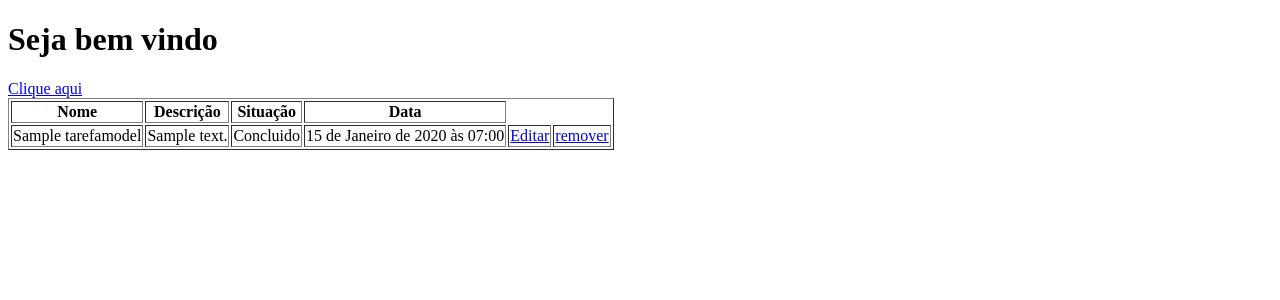
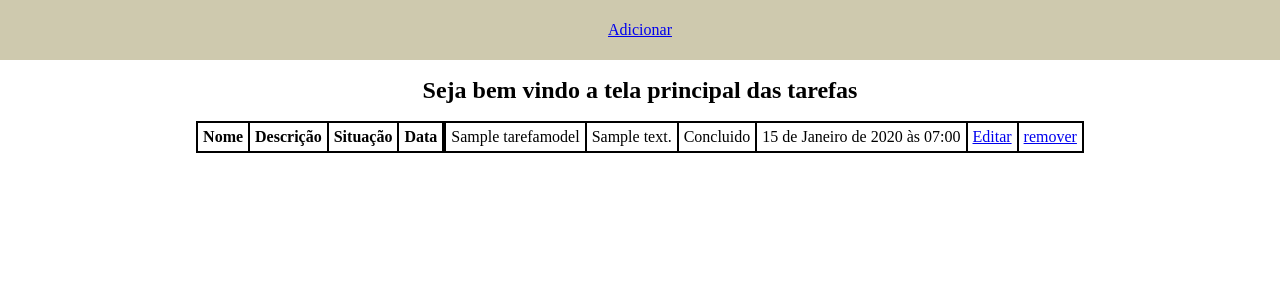
Before and after one commit to Luiz-Otavio15/SistemaEscolar, a Django app: page /Tarefa/ in a window 1280 px wide. Shown: the top 300 px of the page. Run offline with Django 5.2, Linux system fonts and the light colour scheme; tables that the repository leaves empty hold one stand-in row (values such as "Sample post").

Commit message:
Foi dado o inicio do visual da aba principal de tarefa

```diff
--- a/ProjetoEscola/Escola/templates/escola/TelaInicial.html
+++ b/ProjetoEscola/Escola/templates/escola/TelaInicial.html
@@ -3,14 +3,69 @@
 <head>
     <meta charset="UTF-8">
     <meta name="viewport" content="width=device-width, initial-scale=1.0">
-    <title>Document</title>
+    <title>Tela inicial</title>
+
 </head>
+<style>
+    * {
+    margin: 0;
+    padding: 0;
+    box-sizing: border-box;
+    text-align: center;
+}
+
+.Header{
+    width: auto;
+    height: 60px;
+    background-color: rgb(206, 201, 174);
+    display: flex;
+    justify-content: center;
+    align-items: center;
+}
+
+
+h2 {
+    padding: 17px;
+}
+
+table{
+    border-collapse: collapse;
+    display: flex;
+    justify-content: center;
+    align-items: center;
+}
+
+th, td {
+    border: 2px solid black;
+    padding: 5px;
+    justify-content: center;
+    align-items: center;
+}
+
+
+
+
+
+
+
+
+
+</style>
 <body>
-    <h1>Seja bem vindo</h1>
 
-    <a href="{% url 'Escola:adiciona' %}">Clique aqui</a>
+    <header class="Header">
 
-    <table border="1">
+        <nav>
+            <a href="{% url 'Escola:adiciona' %}">Adicionar</a>
+        </nav>
+    </header>
+
+
+    <h2>Seja bem vindo a tela principal das tarefas</h2>
+
+
+
+    <table>
         <thead>
             <th>Nome</th>
             <th>Descrição</th>
```
Also changed, not shown: ProjetoEscola/Escola/templates/escola/style.css (added, +13 -0 lines).
